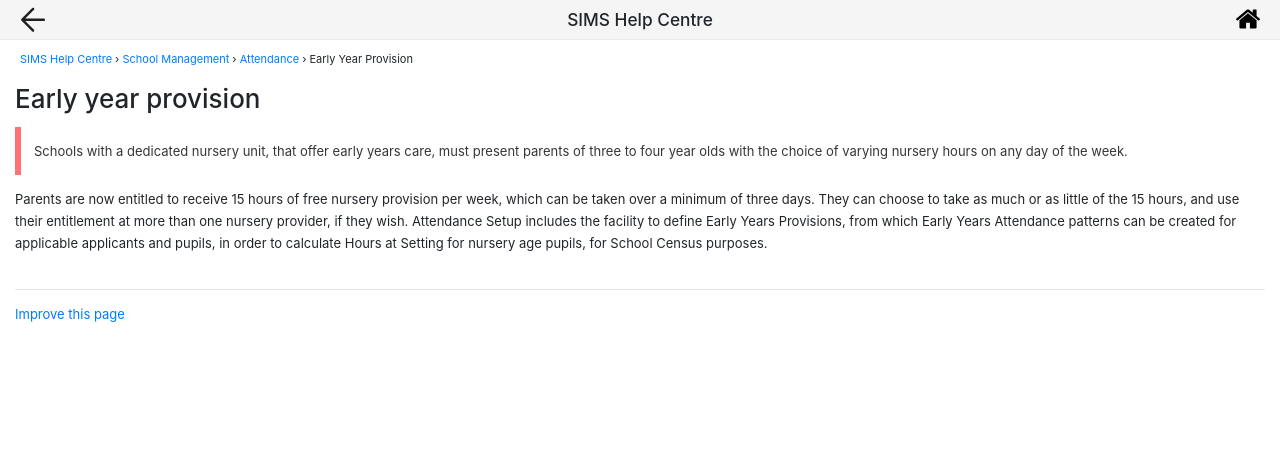
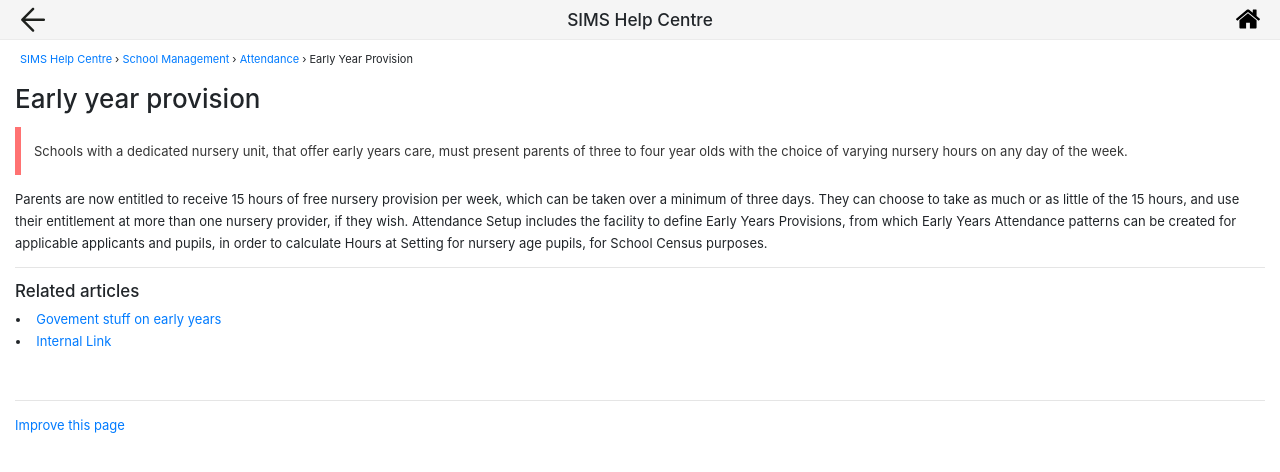
Before and after one commit to TrautsNottus/trautsnottus.github.io, a Jekyll site: the page built from _docs/schoolmanagement/attendance/early-year-provision.md, in a window 1280 px wide. Shown: the top 472 px of the page. Built offline with Jekyll 4.4.1, drawn with Linux system fonts in a browser that asks for light colours; nearby versions of some CDN libraries.

Commit message:
add link

```diff
--- a/_docs/schoolmanagement/attendance/early-year-provision.md
+++ b/_docs/schoolmanagement/attendance/early-year-provision.md
@@ -16,3 +16,9 @@
 which Early Years Attendance patterns can be created for applicable applicants
 and pupils, in order to calculate Hours at Setting for nursery age pupils, for
 School Census purposes.
+
+----
+### Related articles
+
+* [Govement stuff on early years](https://www.gov.uk/help-with-childcare-costs/free-childcare-and-education-for-2-to-4-year-olds)
+* [Internal Link]()
--- a/_layouts/docs.html
+++ b/_layouts/docs.html
@@ -16,6 +16,11 @@
 
 <script>
 
-    $('[data-toggle="popover"]').popover({ constraints: [ { to: 'scrollParent', pin: true } ] })
+    $('[data-toggle="popover"]').popover({
+    viewport: {
+      selector: 'body',
+      padding: 2
+    }
+  })
 
 </script>
```
